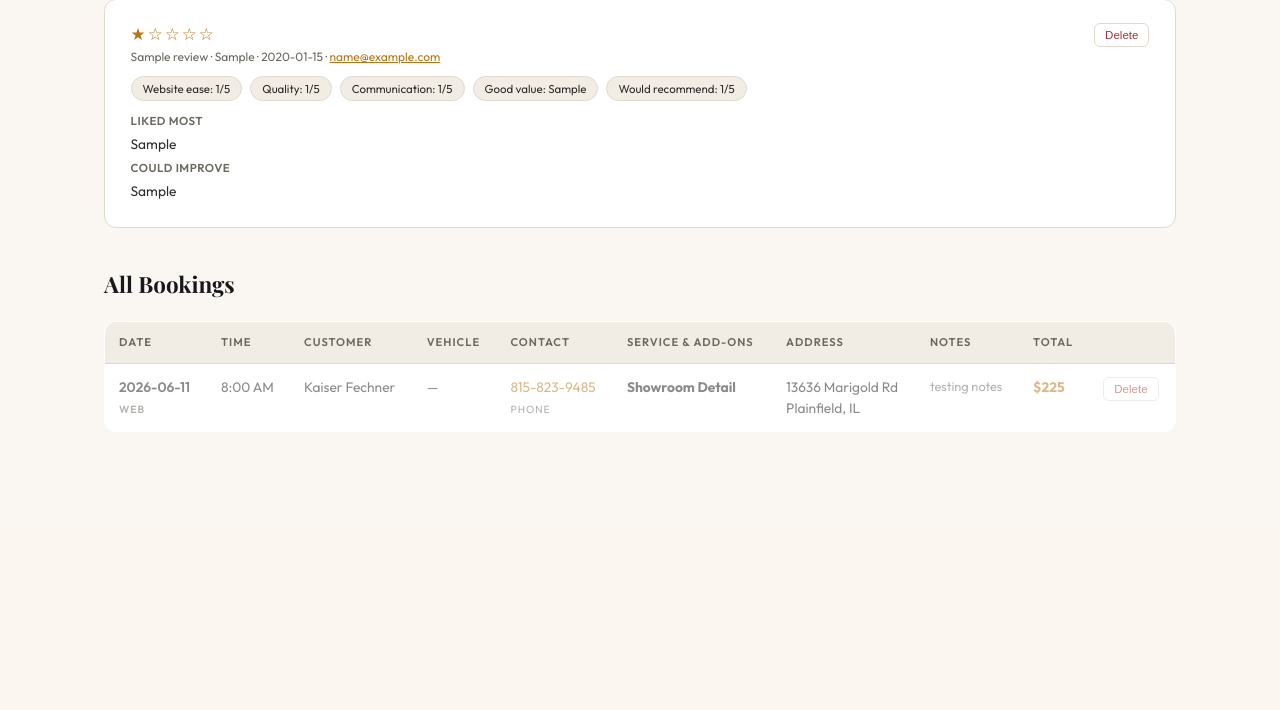
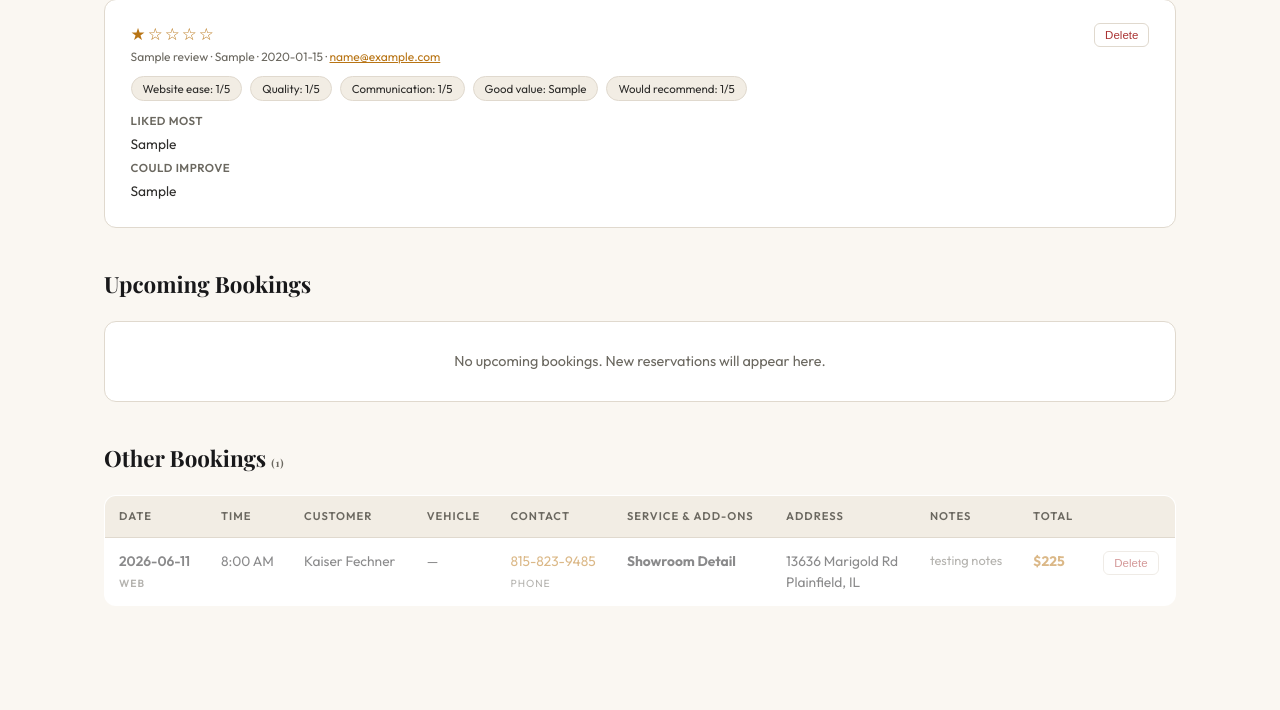
Before and after one commit to CoolPotato31F/kaiserdetailing.com, a Flask app: page /admin in a window 1280 px wide. Shown: the part 1492-2202 px from the top of the page. Before the commit the page ends 1924 px from the top, so only its background shows below. Run offline with Flask 3, Linux system fonts and the light colour scheme; the visitor is signed in with stand-in values (Sample User, id 1); data comes from the database, SQL or seed files in the repository; tables that the repository leaves empty hold one stand-in row (values such as "Sample post").

Commit message:
update 2026-07-26 22:15:48

```diff
--- a/templates/admin.html
+++ b/templates/admin.html
@@ -317,20 +317,10 @@ tr.past td{opacity:0.5;}
     {% endif %}
   </div>
 
-  <!-- BOOKINGS TABLE -->
-  <div class="section">
-    <h2>All Bookings</h2>
-    {% if bookings %}
-    <div class="scroll">
-    <table>
-      <thead>
-        <tr>
-          <th>Date</th><th>Time</th><th>Customer</th><th>Vehicle</th><th>Contact</th>
-          <th>Service &amp; Add-Ons</th><th>Address</th><th>Notes</th><th>Total</th><th></th>
-        </tr>
-      </thead>
-      <tbody>
-        {% for b in bookings %}
+  <!-- BOOKINGS: split into upcoming vs. other (past) -->
+  {% set upcoming_bookings = bookings | selectattr('is_past', 'equalto', False) | list %}
+  {% set other_bookings = bookings | selectattr('is_past', 'equalto', True) | list | reverse | list %}
+  {% macro booking_row(b) %}
         <tr class="{{ 'past' if b.is_past else '' }}">
           <td class="date-cell">{{ b.booking_date }}<br><span class="src">{{ b.source }}</span></td>
           <td>{{ b.arrival_time }}</td>
@@ -351,12 +341,49 @@ tr.past td{opacity:0.5;}
             </form>
           </td>
         </tr>
-        {% endfor %}
+  {% endmacro %}
+
+  <!-- UPCOMING BOOKINGS -->
+  <div class="section">
+    <h2>Upcoming Bookings {% if upcoming_bookings %}<span class="src">({{ upcoming_bookings | length }})</span>{% endif %}</h2>
+    {% if upcoming_bookings %}
+    <div class="scroll">
+    <table>
+      <thead>
+        <tr>
+          <th>Date</th><th>Time</th><th>Customer</th><th>Vehicle</th><th>Contact</th>
+          <th>Service &amp; Add-Ons</th><th>Address</th><th>Notes</th><th>Total</th><th></th>
+        </tr>
+      </thead>
+      <tbody>
+        {% for b in upcoming_bookings %}{{ booking_row(b) }}{% endfor %}
       </tbody>
     </table>
     </div>
     {% else %}
-    <div class="create-card empty">No bookings yet. They'll appear here as customers reserve days.</div>
+    <div class="create-card empty">No upcoming bookings. New reservations will appear here.</div>
+    {% endif %}
+  </div>
+
+  <!-- OTHER (PAST) BOOKINGS -->
+  <div class="section">
+    <h2>Other Bookings {% if other_bookings %}<span class="src">({{ other_bookings | length }})</span>{% endif %}</h2>
+    {% if other_bookings %}
+    <div class="scroll">
+    <table>
+      <thead>
+        <tr>
+          <th>Date</th><th>Time</th><th>Customer</th><th>Vehicle</th><th>Contact</th>
+          <th>Service &amp; Add-Ons</th><th>Address</th><th>Notes</th><th>Total</th><th></th>
+        </tr>
+      </thead>
+      <tbody>
+        {% for b in other_bookings %}{{ booking_row(b) }}{% endfor %}
+      </tbody>
+    </table>
+    </div>
+    {% else %}
+    <div class="create-card empty">No past bookings yet.</div>
     {% endif %}
   </div>
 </div>
```
Also changed, not shown: static/kaisers_before_after_seat.jpg (added), 2 other files.
